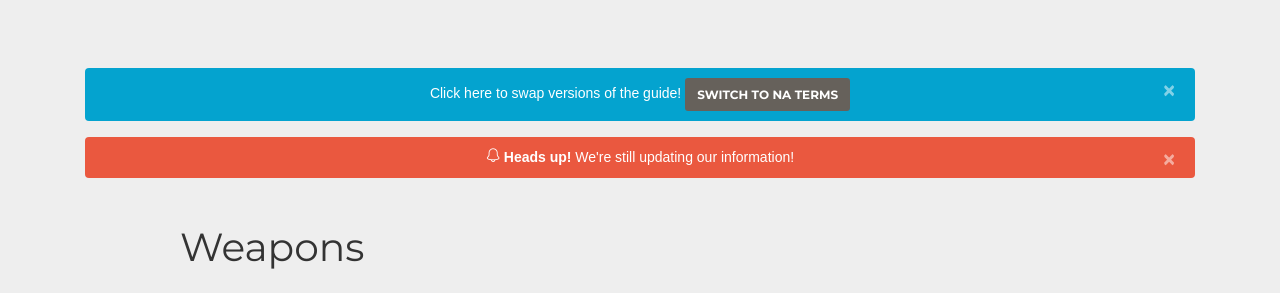
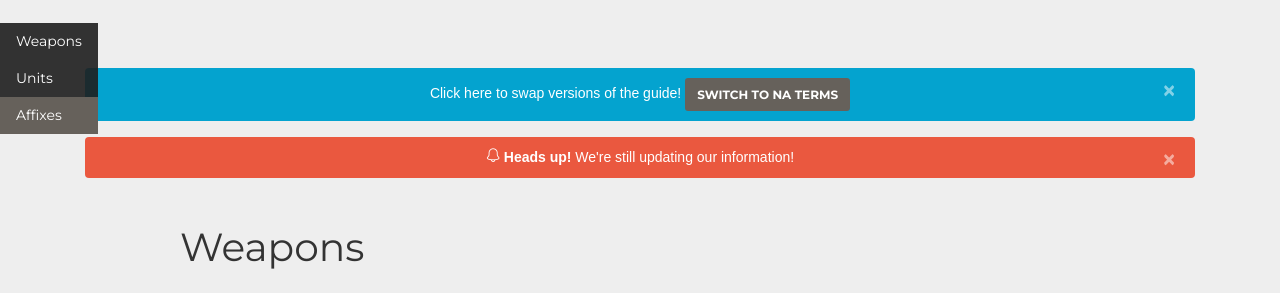
Before and after one commit to ZenoraLagging/ngs-ranger-guide, a website: page gearing-up.html in a window 1280 px wide. Shown: the part 322-615 px from the top of the page. Drawn offline with Linux system fonts and the light colour scheme.

Commit message:
added vertical nav to gearing section

```diff
--- a/gearing-up.html
+++ b/gearing-up.html
@@ -39,7 +39,11 @@ The above copyright notice and this permission notice shall be included in all c
     <link href="assets/scss/paper-kit.css" rel="stylesheet" />
   </head>
 
-  <body class="landing-page sidebar-collapse">
+  <body
+    class="landing-page sidebar-collapse"
+    data-spy="scroll"
+    data-target="#cd-vertical-nav"
+  >
     <!-- Navbar -->
     <nav class="navbar navbar-expand-lg fixed-top navbar-dark">
       <div class="container">
@@ -127,7 +131,7 @@ The above copyright notice and this permission notice shall be included in all c
       </div>
     </div>
     <div class="main">
-      <div class="section section-gray">
+      <div class="section section-gray" id="weapons">
         <div class="container text-center">
           <div class="row">
             <div class="col-md-12 ml-auto mr-auto">
@@ -422,7 +426,7 @@ The above copyright notice and this permission notice shall be included in all c
           </div>
         </div>
       </div>
-      <div class="section section-dark">
+      <div class="section section-dark" id="units">
         <div class="container">
           <div class="row">
             <div class="col-md-10 ml-auto mr-auto">
@@ -530,7 +534,7 @@ The above copyright notice and this permission notice shall be included in all c
           </div>
         </div>
       </div>
-      <div class="section">
+      <div class="section" id="affixes">
         <div class="container">
           <div class="row">
             <div class="col-md-10 ml-auto mr-auto">
@@ -734,6 +738,13 @@ The above copyright notice and this permission notice shall be included in all c
         </div>
       </div>
     </div>
+    <nav id="cd-vertical-nav">
+      <nav class="nav nav-pills flex-column vertical-nav">
+        <a class="nav-link" href="#weapons">Weapons</a>
+        <a class="nav-link" href="#units">Units</a>
+        <a class="nav-link" href="#affixes" data-translate="Affixes">Affixes</a>
+      </nav>
+    </nav>
     <footer class="footer footer-black">
       <div class="container">
         <div class="row">
@@ -800,5 +811,6 @@ The above copyright notice and this permission notice shall be included in all c
     ></script>
     <!--  Custom Plugin    -->
     <script src="assets/js/script.js" type="text/javascript"></script>
+    <script src="assets/js/vertical-nav.js" type="text/javascript"></script>
   </body>
 </html>
```
Also changed, not shown: assets/scss/paper-kit.css.
